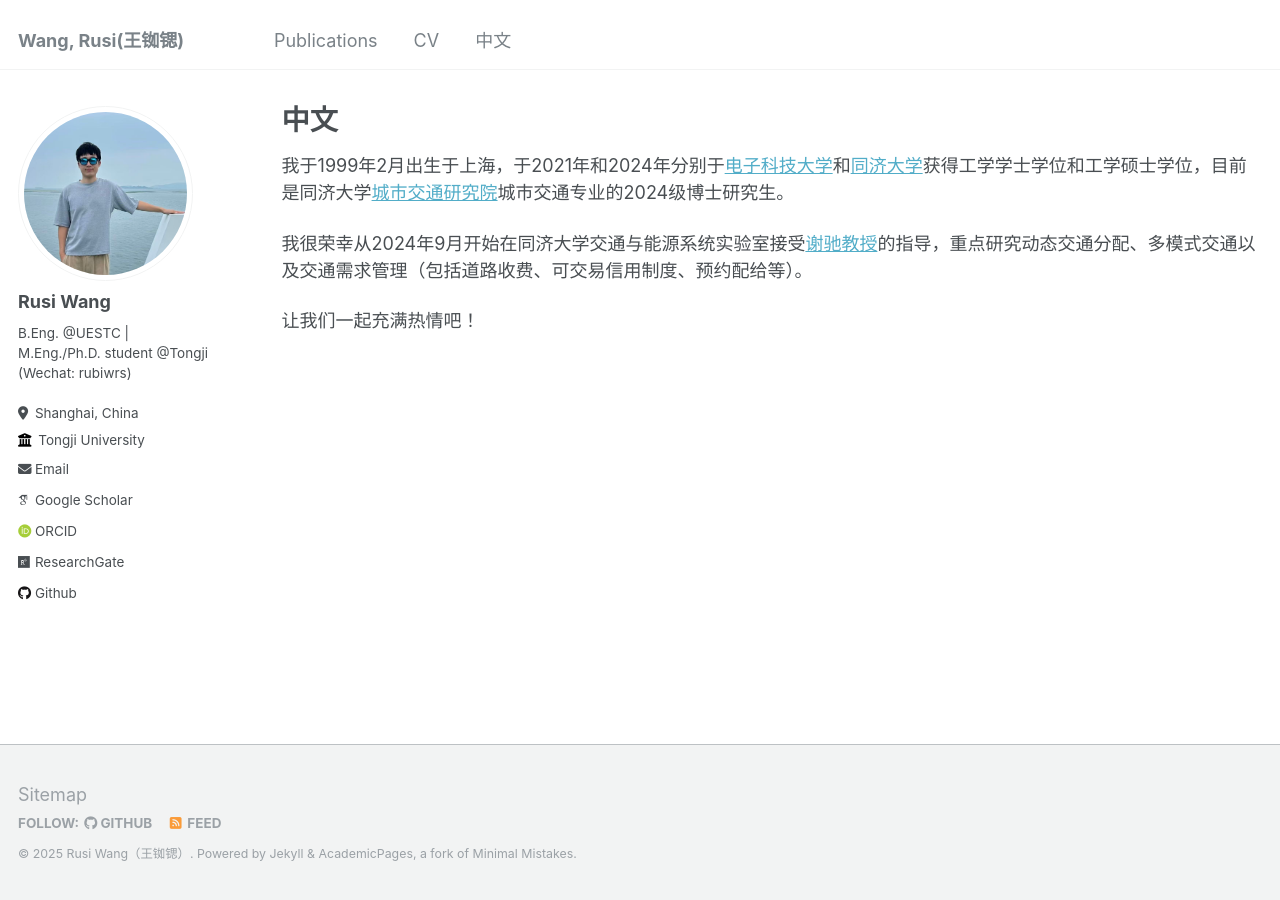
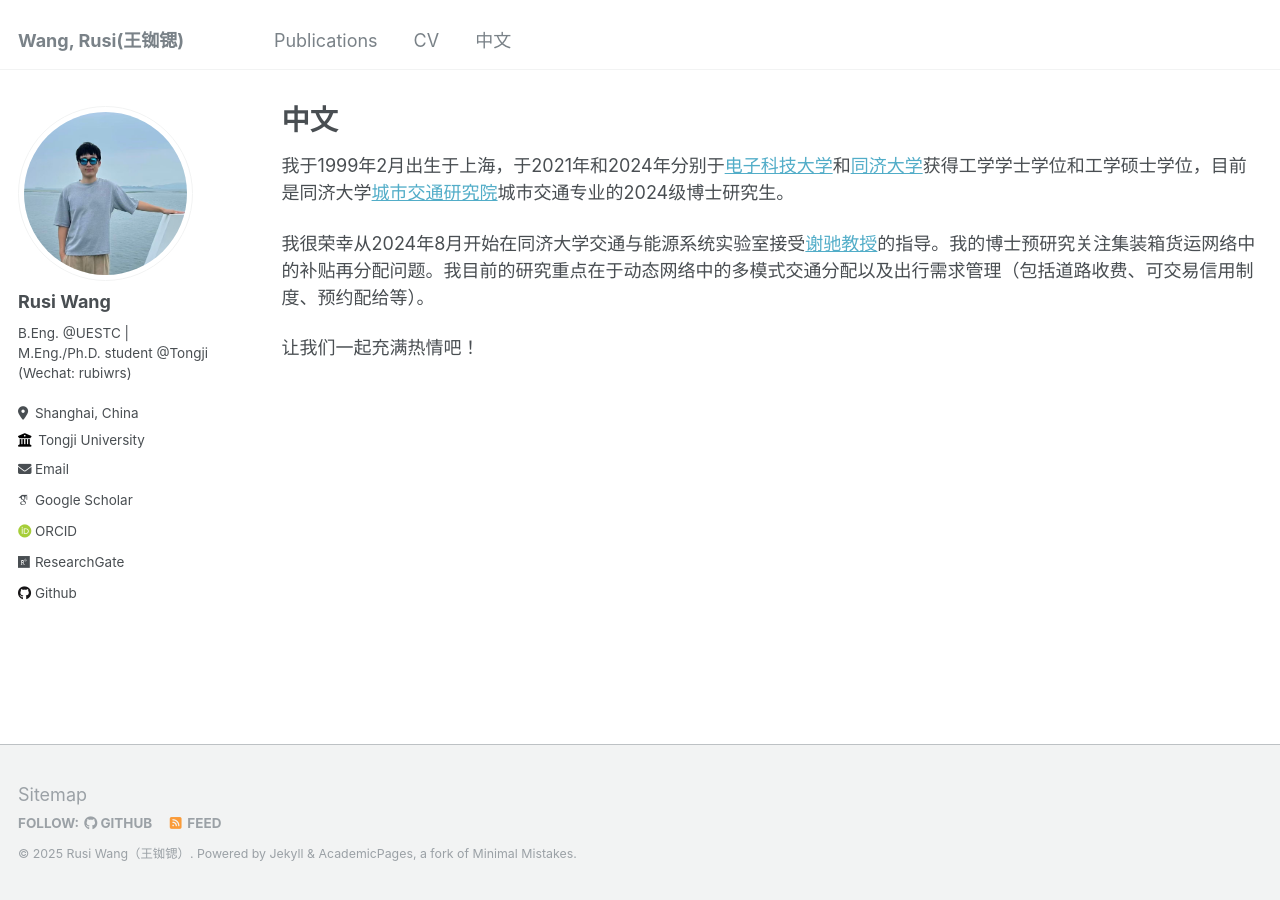
Before and after one commit to RusiWang99/RusiWang99.github.io, a Jekyll site: the page built from _pages/chinese.md, in a window 1280 px wide. Built offline with Jekyll 4.4.1, drawn with Linux system fonts in a browser that asks for light colours; some web fonts are replaced.

Commit message:
Update chinese.md

```diff
--- a/_pages/chinese.md
+++ b/_pages/chinese.md
@@ -7,6 +7,6 @@ author_profile: true
 
 我于1999年2月出生于上海，于2021年和2024年分别于[电子科技大学](https://www.uestc.edu.cn/)和[同济大学](https://www.tongji.edu.cn/)获得工学学士学位和工学硕士学位，目前是同济大学[城市交通研究院](https://umi.tongji.edu.cn/)城市交通专业的2024级博士研究生。
 
-我很荣幸从2024年9月开始在同济大学交通与能源系统实验室接受[谢驰教授](https://scholar.google.com/citations?hl=en&user=LQ3KKYQAAAAJ&view_op=list_works&sortby=pubdate)的指导，重点研究动态交通分配、多模式交通以及交通需求管理（包括道路收费、可交易信用制度、预约配给等）。
+我很荣幸从2024年8月开始在同济大学交通与能源系统实验室接受[谢驰教授](https://scholar.google.com/citations?hl=en&user=LQ3KKYQAAAAJ&view_op=list_works&sortby=pubdate)的指导。我的博士预研究关注集装箱货运网络中的补贴再分配问题。我目前的研究重点在于动态网络中的多模式交通分配以及出行需求管理（包括道路收费、可交易信用制度、预约配给等）。
 
 让我们一起充满热情吧！
```
